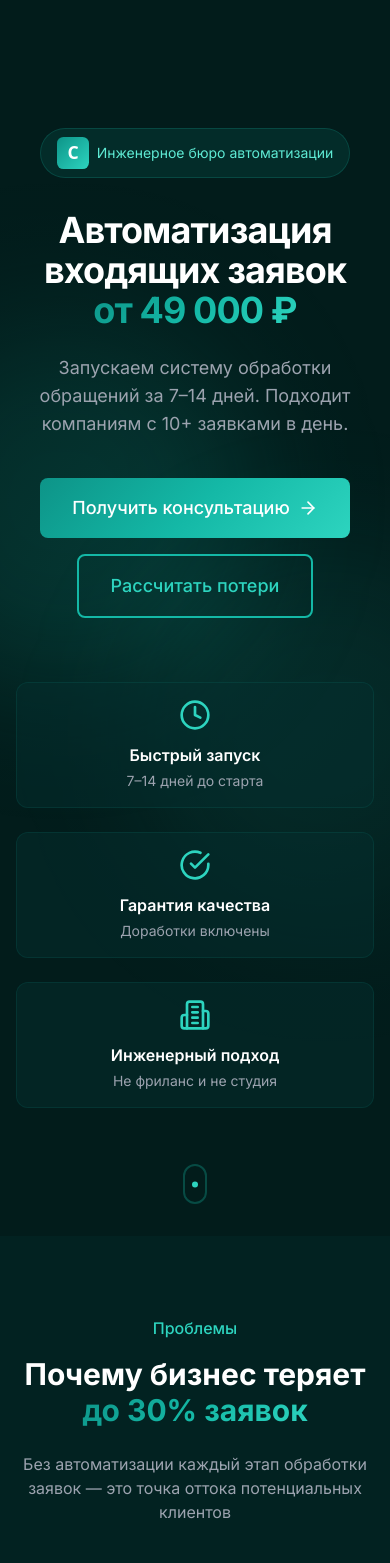
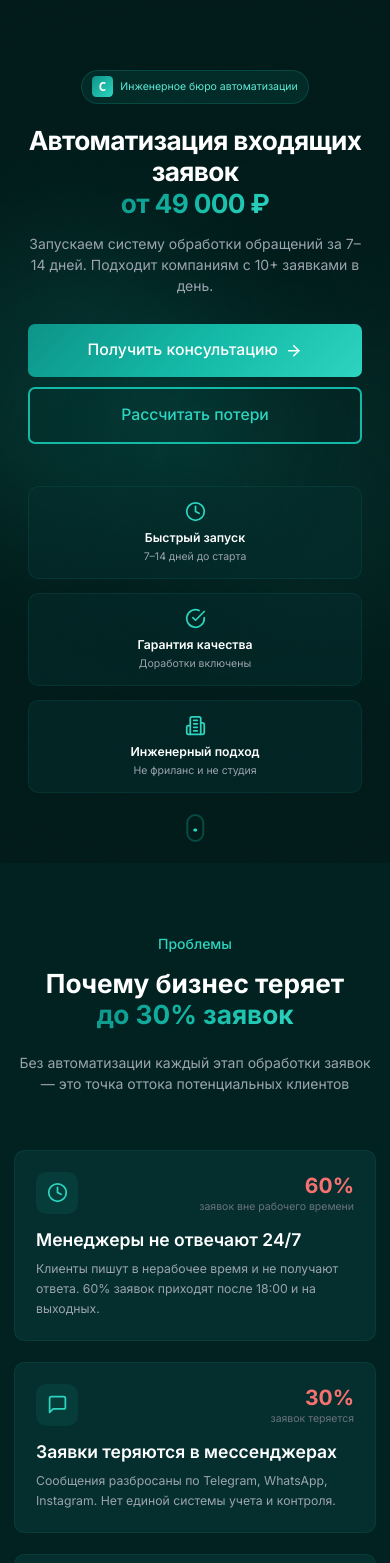
Before and after one commit to timoshinoleg-eng/march, a Next.js app: page / in a window 390 px wide. Shown: the top 1563 px of the page. Built offline with nearby package versions, Linux system fonts and the light colour scheme.

Commit message:
mobile version

```diff
--- a/app/globals.css
+++ b/app/globals.css
@@ -18,6 +18,8 @@
 
 html {
   scroll-behavior: smooth;
+  -webkit-font-smoothing: antialiased;
+  -moz-osx-font-smoothing: grayscale;
 }
 
 body {
@@ -29,8 +31,37 @@ body {
   )
   rgb(var(--background-start-rgb));
   min-height: 100vh;
+  font-family: 'Inter', system-ui, -apple-system, sans-serif;
+  text-rendering: optimizeLegibility;
 }
 
+/* Оптимизация для мобильных устройств */
+@media (max-width: 640px) {
+  html {
+    font-size: 14px;
+  }
+}
+
+/* Отключение анимаций для пользователей с предпочтением reduced motion */
+@media (prefers-reduced-motion: reduce) {
+  *,
+  *::before,
+  *::after {
+    animation-duration: 0.01ms !important;
+    animation-iteration-count: 1 !important;
+    transition-duration: 0.01ms !important;
+    scroll-behavior: auto !important;
+  }
+}
+
+/* Оптимизация изображений */
+img, video {
+  max-width: 100%;
+  height: auto;
+  display: block;
+}
+
+/* Утилиты для производительности */
 @layer utilities {
   .text-balance {
     text-wrap: balance;
@@ -43,4 +74,36 @@ body {
   .gradient-text {
     @apply bg-gradient-emerald bg-clip-text text-transparent;
   }
+
+  /* GPU acceleration для анимаций */
+  .gpu-accelerated {
+    transform: translateZ(0);
+    will-change: transform;
+  }
+
+  /* Предотвращение сдвига контента (CLS) */
+  .aspect-auto {
+    aspect-ratio: auto;
+  }
 }
+
+/* Стили для форм */
+input, select, textarea {
+  font-family: inherit;
+}
+
+/* Улучшение доступности фокуса */
+:focus-visible {
+  outline: 2px solid #14b8a6;
+  outline-offset: 2px;
+}
+
+/* Скрытие скроллбара но сохранение функциональности */
+.scrollbar-hide {
+  -ms-overflow-style: none;
+  scrollbar-width: none;
+}
+
+.scrollbar-hide::-webkit-scrollbar {
+  display: none;
+}
--- a/app/layout.tsx
+++ b/app/layout.tsx
@@ -1,18 +1,37 @@
-import type { Metadata } from "next";
+import type { Metadata, Viewport } from "next";
 import { Suspense } from "react";
 import "./globals.css";
 import YandexMetrika from "@/components/YandexMetrika";
 
+export const viewport: Viewport = {
+  width: "device-width",
+  initialScale: 1,
+  maximumScale: 5,
+  themeColor: "#021c1b",
+};
+
 export const metadata: Metadata = {
   metadataBase: new URL("https://chatbot24.su"),
-  title: "ChatBot24 - Автоматизация входящих заявок",
+  title: {
+    default: "ChatBot24 - Автоматизация входящих заявок",
+    template: "%s | ChatBot24",
+  },
   description:
     "Инженерное бюро автоматизации. Запускаем систему обработки обращений за 7–14 дней. MVP-бот от 49 000 ₽.",
-  keywords: "чат-бот, автоматизация заявок, чатбот для бизнеса, бот для заявок, автоматизация продаж",
+  keywords: ["чат-бот", "автоматизация заявок", "чатбот для бизнеса", "бот для заявок", "автоматизация продаж"],
+  authors: [{ name: "ChatBot24" }],
+  creator: "ChatBot24",
+  publisher: "ChatBot24",
+  robots: {
+    index: true,
+    follow: true,
+  },
   icons: {
-    icon: "/favicon.png",
-    apple: "/favicon.png",
+    icon: "/favicon.svg",
+    apple: "/favicon.svg",
+    shortcut: "/favicon.svg",
   },
+  manifest: "/manifest.json",
   openGraph: {
     title: "ChatBot24 - Автоматизация входящих заявок",
     description: "Инженерное бюро автоматизации. Запускаем систему обработки обращений за 7–14 дней. MVP-бот от 49 000 ₽.",
@@ -22,9 +41,9 @@ export const metadata: Metadata = {
     url: "https://chatbot24.su",
     images: [
       {
-        url: "/favicon.png",
-        width: 512,
-        height: 512,
+        url: "/og-image.jpg",
+        width: 1200,
+        height: 630,
         alt: "ChatBot24 - Автоматизация входящих заявок",
       },
     ],
@@ -33,7 +52,10 @@ export const metadata: Metadata = {
     card: "summary_large_image",
     title: "ChatBot24 - Автоматизация входящих заявок",
     description: "Инженерное бюро автоматизации. Запускаем систему обработки обращений за 7–14 дней.",
-    images: ["/favicon.png"],
+    images: ["/og-image.jpg"],
+  },
+  verification: {
+    yandex: "106988133",
   },
 };
 
@@ -43,8 +65,15 @@ export default function RootLayout({
   children: React.ReactNode;
 }>) {
   return (
-    <html lang="ru">
-      <body className="font-sans antialiased bg-bg-primary text-white" suppressHydrationWarning>
+    <html lang="ru" suppressHydrationWarning>
+      <head>
+        <link rel="preconnect" href="https://fonts.googleapis.com" />
+        <link rel="preconnect" href="https://fonts.gstatic.com" crossOrigin="anonymous" />
+      </head>
+      <body
+        className="font-sans antialiased bg-bg-primary text-white min-h-screen"
+        suppressHydrationWarning
+      >
         {children}
         <Suspense fallback={null}>
           <YandexMetrika />
--- a/app/page.tsx
+++ b/app/page.tsx
@@ -12,10 +12,18 @@ import FAQ from "@/components/sections/FAQ";
 import FinalCTA from "@/components/sections/FinalCTA";
 import Footer from "@/components/sections/Footer";
 
+// Компонент загрузки для Suspense
+function SectionSkeleton({ className = "" }: { className?: string }) {
+  return <div className={`min-h-[300px] animate-pulse bg-bg-secondary/30 ${className}`} />;
+}
+
 export default function Home() {
   return (
-    <main className="min-h-screen bg-bg-primary">
+    <main className="min-h-screen bg-bg-primary overflow-x-hidden">
+      {/* Hero - критический контент, загружаем сразу */}
       <Hero />
+
+      {/* Остальные секции с приоритетами */}
       <Problems />
       <HowItWorks />
       <Pricing />
@@ -25,9 +33,12 @@ export default function Home() {
       <Cases />
       <Process />
       <FAQ />
-      <Suspense fallback={<div className="h-96 bg-bg-secondary/30" />}>
+
+      {/* FinalCTA с Suspense из-за useSearchParams */}
+      <Suspense fallback={<SectionSkeleton className="bg-bg-secondary/30" />}>
         <FinalCTA />
       </Suspense>
+
       <Footer />
     </main>
   );
--- /dev/null
+++ b/components/Logo.tsx
@@ -0,0 +1,58 @@
+"use client";
+
+interface LogoProps {
+  className?: string;
+  size?: "sm" | "md" | "lg";
+}
+
+export default function Logo({ className = "", size = "md" }: LogoProps) {
+  const sizes = {
+    sm: "w-6 h-6",
+    md: "w-8 h-8",
+    lg: "w-12 h-12",
+  };
+
+  return (
+    <div className={`relative ${sizes[size]} ${className}`}>
+      <svg
+        viewBox="0 0 100 100"
+        className="w-full h-full"
+        xmlns="http://www.w3.org/2000/svg"
+        aria-label="ChatBot24 Logo"
+      >
+        <defs>
+          <linearGradient id="logoGradient" x1="0%" y1="0%" x2="100%" y2="100%">
+            <stop offset="0%" stopColor="#0d9488">
+              <animate
+                attributeName="stop-color"
+                values="#0d9488;#14b8a6;#2dd4bf;#14b8a6;#0d9488"
+                dur="3s"
+                repeatCount="indefinite"
+              />
+            </stop>
+            <stop offset="100%" stopColor="#2dd4bf">
+              <animate
+                attributeName="stop-color"
+                values="#2dd4bf;#14b8a6;#0d9488;#14b8a6;#2dd4bf"
+                dur="3s"
+                repeatCount="indefinite"
+              />
+            </stop>
+          </linearGradient>
+        </defs>
+        <rect width="100" height="100" rx="20" fill="url(#logoGradient)" />
+        <text
+          x="50"
+          y="70"
+          fontSize="55"
+          fontWeight="bold"
+          fill="white"
+          textAnchor="middle"
+          fontFamily="system-ui, -apple-system, sans-serif"
+        >
+          C
+        </text>
+      </svg>
+    </div>
+  );
+}
--- a/components/sections/Hero.tsx
+++ b/components/sections/Hero.tsx
@@ -2,79 +2,29 @@
 
 import { motion } from "framer-motion";
 import Button from "@/components/ui/Button";
+import Logo from "@/components/Logo";
 import { ArrowRight, Clock, CheckCircle, Building2 } from "lucide-react";
-
-// CSS анимированный логотип (замена для video)
-function AnimatedLogo({ className }: { className?: string }) {
-  return (
-    <div className={`relative ${className}`}>
-      <svg
-        viewBox="0 0 100 100"
-        className="w-full h-full"
-        xmlns="http://www.w3.org/2000/svg"
-      >
-        <defs>
-          <linearGradient id="logoGradient" x1="0%" y1="0%" x2="100%" y2="100%">
-            <stop offset="0%" stopColor="#0d9488">
-              <animate
-                attributeName="stop-color"
-                values="#0d9488;#14b8a6;#2dd4bf;#14b8a6;#0d9488"
-                dur="3s"
-                repeatCount="indefinite"
-              />
-            </stop>
-            <stop offset="100%" stopColor="#2dd4bf">
-              <animate
-                attributeName="stop-color"
-                values="#2dd4bf;#14b8a6;#0d9488;#14b8a6;#2dd4bf"
-                dur="3s"
-                repeatCount="indefinite"
-              />
-            </stop>
-          </linearGradient>
-        </defs>
-        <rect
-          width="100"
-          height="100"
-          rx="20"
-          fill="url(#logoGradient)"
-        />
-        <text
-          x="50"
-          y="70"
-          fontSize="55"
-          fontWeight="bold"
-          fill="white"
-          textAnchor="middle"
-          fontFamily="system-ui, sans-serif"
-        >
-          C
-        </text>
-      </svg>
-    </div>
-  );
-}
 
 export default function Hero() {
   return (
     <section className="relative min-h-screen flex items-center justify-center overflow-hidden bg-bg-primary">
-      {/* Background Effects */}
-      <div className="absolute inset-0 overflow-hidden">
-        <div className="absolute top-1/4 -left-32 w-96 h-96 bg-primary-500/20 rounded-full blur-3xl" />
-        <div className="absolute bottom-1/4 -right-32 w-96 h-96 bg-primary-400/10 rounded-full blur-3xl" />
+      {/* Background Effects - оптимизированные для производительности */}
+      <div className="absolute inset-0 overflow-hidden pointer-events-none">
+        <div className="absolute top-1/4 -left-32 w-96 h-96 bg-primary-500/20 rounded-full blur-3xl will-change-transform" />
+        <div className="absolute bottom-1/4 -right-32 w-96 h-96 bg-primary-400/10 rounded-full blur-3xl will-change-transform" />
         <div className="absolute inset-0 bg-[radial-gradient(circle_at_center,transparent_0%,#021c1b_100%)]" />
       </div>
 
-      <div className="relative z-10 max-w-7xl mx-auto px-4 sm:px-6 lg:px-8 py-32">
+      <div className="relative z-10 max-w-7xl mx-auto px-4 sm:px-6 lg:px-8 py-20 sm:py-32">
         <div className="text-center">
           <motion.div
             initial={{ opacity: 0, y: 20 }}
             animate={{ opacity: 1, y: 0 }}
             transition={{ duration: 0.5 }}
-            className="inline-flex items-center gap-2 px-4 py-2 rounded-full bg-primary-500/10 border border-primary-500/20 mb-8"
+            className="inline-flex items-center gap-2 px-3 py-1.5 sm:px-4 sm:py-2 rounded-full bg-primary-500/10 border border-primary-500/20 mb-6 sm:mb-8"
           >
-            <AnimatedLogo className="w-8 h-8" />
-            <span className="text-sm text-primary-300">
+            <Logo size="sm" />
+            <span className="text-xs sm:text-sm text-primary-300">
               Инженерное бюро автоматизации
             </span>
           </motion.div>
@@ -83,7 +33,7 @@ export default function Hero() {
             initial={{ opacity: 0, y: 30 }}
             animate={{ opacity: 1, y: 0 }}
             transition={{ duration: 0.5, delay: 0.1 }}
-            className="text-4xl sm:text-5xl md:text-6xl lg:text-7xl font-bold tracking-tight mb-6"
+            className="text-3xl sm:text-4xl md:text-5xl lg:text-6xl xl:text-7xl font-bold tracking-tight mb-4 sm:mb-6"
           >
             <span className="text-white">Автоматизация входящих заявок</span>
             <br />
@@ -96,7 +46,7 @@ export default function Hero() {
             initial={{ opacity: 0, y: 30 }}
             animate={{ opacity: 1, y: 0 }}
             transition={{ duration: 0.5, delay: 0.2 }}
-            className="text-lg sm:text-xl text-gray-400 max-w-2xl mx-auto mb-10"
+            className="text-base sm:text-lg md:text-xl text-gray-400 max-w-2xl mx-auto mb-8 sm:mb-10 px-4"
           >
             Запускаем систему обработки обращений за 7–14 дней.
             Подходит компаниям с 10+ заявками в день.
@@ -106,16 +56,16 @@ export default function Hero() {
             initial={{ opacity: 0, y: 30 }}
             animate={{ opacity: 1, y: 0 }}
             transition={{ duration: 0.5, delay: 0.3 }}
-            className="flex flex-col sm:flex-row gap-4 justify-center mb-16"
+            className="flex flex-col sm:flex-row gap-3 sm:gap-4 justify-center mb-12 sm:mb-16 px-4"
           >
-            <a href="#final-cta">
-              <Button size="lg" className="group">
+            <a href="#final-cta" className="w-full sm:w-auto">
+              <Button size="lg" className="group w-full sm:w-auto">
                 Получить консультацию
                 <ArrowRight className="ml-2 w-5 h-5 group-hover:translate-x-1 transition-transform" />
               </Button>
             </a>
-            <a href="#calculator">
-              <Button variant="outline" size="lg">
+            <a href="#calculator" className="w-full sm:w-auto">
+              <Button variant="outline" size="lg" className="w-full sm:w-auto">
                 Рассчитать потери
               </Button>
             </a>
@@ -125,7 +75,7 @@ export default function Hero() {
             initial={{ opacity: 0, y: 30 }}
             animate={{ opacity: 1, y: 0 }}
             transition={{ duration: 0.5, delay: 0.4 }}
-            className="grid grid-cols-1 sm:grid-cols-3 gap-6 max-w-3xl mx-auto"
+            className="grid grid-cols-1 sm:grid-cols-3 gap-4 sm:gap-6 max-w-3xl mx-auto px-4"
           >
             {[
               {
@@ -148,9 +98,9 @@ export default function Hero() {
                 key={index}
                 className="flex flex-col items-center p-4 rounded-xl bg-bg-secondary/50 border border-primary-500/10"
               >
-                <item.icon className="w-8 h-8 text-primary-400 mb-3" />
-                <h3 className="font-semibold text-white mb-1">{item.title}</h3>
-                <p className="text-sm text-gray-400">{item.desc}</p>
+                <item.icon className="w-6 h-6 sm:w-8 sm:h-8 text-primary-400 mb-2 sm:mb-3" />
+                <h3 className="font-semibold text-white text-sm sm:text-base mb-1">{item.title}</h3>
+                <p className="text-xs sm:text-sm text-gray-400">{item.desc}</p>
               </div>
             ))}
           </motion.div>
@@ -162,13 +112,13 @@ export default function Hero() {
         initial={{ opacity: 0 }}
         animate={{ opacity: 1 }}
         transition={{ delay: 1 }}
-        className="absolute bottom-8 left-1/2 -translate-x-1/2"
+        className="absolute bottom-6 sm:bottom-8 left-1/2 -translate-x-1/2"
       >
-        <div className="w-6 h-10 rounded-full border-2 border-primary-500/30 flex justify-center pt-2">
+        <div className="w-5 h-8 sm:w-6 sm:h-10 rounded-full border-2 border-primary-500/30 flex justify-center pt-1.5 sm:pt-2">
           <motion.div
             animate={{ y: [0, 8, 0] }}
             transition={{ repeat: Infinity, duration: 1.5 }}
-            className="w-1.5 h-1.5 rounded-full bg-primary-400"
+            className="w-1 h-1 sm:w-1.5 sm:h-1.5 rounded-full bg-primary-400"
           />
         </div>
       </motion.div>
```
Also changed, not shown: components/ClientOnly.tsx (added, +22 -0 lines), components/YandexMetrika.tsx (+10 -6 lines), components/sections/FinalCTA.tsx (+61 -52 lines), lib/validations.ts (+16 -10 lines), next.config.js (+50 -0 lines), public/manifest.json (added), public/robots.txt (added), 1 other file (tests, documents, lock files or other folders).
